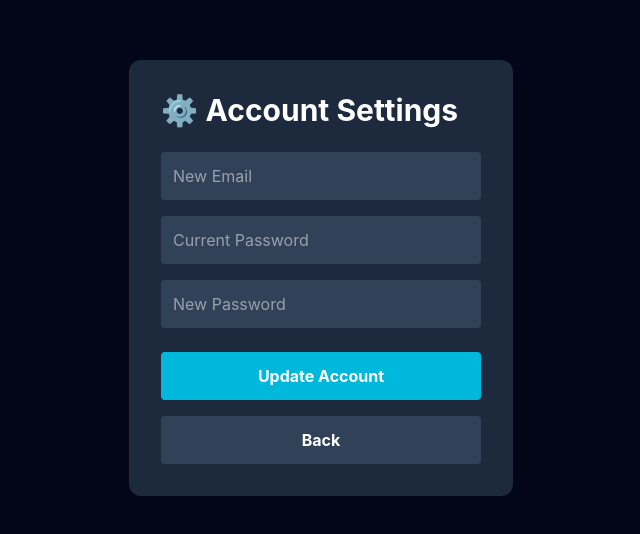
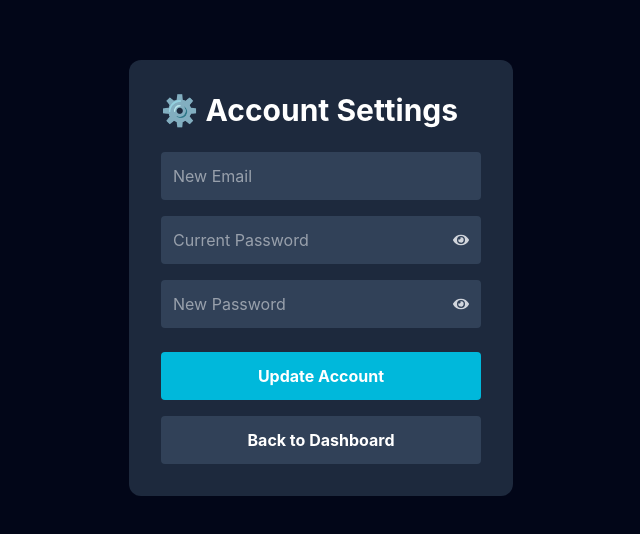
Before and after one commit to rajsharma331/portfolio, a React app: page /settings in a window 1280 px wide. Shown: the part 122-656 px from the top of the page, without its empty margins (319-959 px from the left). Built offline with nearby package versions, Linux system fonts and the light colour scheme; no server answers; the HTML template or start-up script is replaced by a standard one.

Commit message:
updates password style

```diff
--- a/src/pages/Login.jsx
+++ b/src/pages/Login.jsx
@@ -1,86 +1,73 @@
 import { useState } from "react";
 import API from "../services/api";
+import { FaEye, FaEyeSlash } from "react-icons/fa";
 
 export default function Login() {
-
   const [email, setEmail] = useState("");
   const [password, setPassword] = useState("");
-
+  const [showPassword, setShowPassword] = useState(false);
 
   const login = async (e) => {
     e.preventDefault();
 
     try {
-
       const res = await API.post("/auth/login", {
         email,
         password,
       });
 
-
-      localStorage.setItem(
-        "token",
-        res.data.token
-      );
-
+      localStorage.setItem("token", res.data.token);
 
       window.location.href = "/dashboard";
-
-
     } catch (err) {
-
-      alert(
-        err.response?.data?.message || "Login failed"
-      );
-
+      alert(err.response?.data?.message || "Login failed");
     }
-
   };
 
-
   return (
-
     <div className="min-h-screen bg-slate-950 flex items-center justify-center text-white">
-
-
       <form
         onSubmit={login}
         className="bg-slate-800 p-8 rounded-xl w-96"
       >
-
         <h1 className="text-3xl font-bold mb-6">
           Admin Login
         </h1>
 
-
         <input
           className="w-full p-3 mb-4 bg-slate-700 rounded"
           placeholder="Email"
+          type="email"
           value={email}
-          onChange={(e)=>setEmail(e.target.value)}
+          onChange={(e) => setEmail(e.target.value)}
+          required
         />
 
+        <div className="relative mb-6">
+          <input
+            className="w-full p-3 bg-slate-700 rounded pr-12"
+            placeholder="Password"
+            type={showPassword ? "text" : "password"}
+            value={password}
+            onChange={(e) => setPassword(e.target.value)}
+            required
+          />
 
-        <input
-          className="w-full p-3 mb-6 bg-slate-700 rounded"
-          placeholder="Password"
-          type="password"
-          value={password}
-          onChange={(e)=>setPassword(e.target.value)}
-        />
-
+          <button
+            type="button"
+            onClick={() => setShowPassword(!showPassword)}
+            className="absolute right-3 top-1/2 -translate-y-1/2 text-gray-300 hover:text-white"
+          >
+            {showPassword ? <FaEyeSlash /> : <FaEye />}
+          </button>
+        </div>
 
         <button
-          className="w-full bg-cyan-500 p-3 rounded font-bold"
+          className="w-full bg-cyan-500 hover:bg-cyan-600 p-3 rounded font-bold transition"
         >
           Login
         </button>
-
-
       </form>
-
-
     </div>
-
   );
 }
--- a/src/pages/Settings.jsx
+++ b/src/pages/Settings.jsx
@@ -1,22 +1,24 @@
 import { useState } from "react";
 import { useNavigate } from "react-router-dom";
 import API from "../services/api";
+import { FaEye, FaEyeSlash } from "react-icons/fa";
 
 export default function Settings() {
-
   const navigate = useNavigate();
 
   const [email, setEmail] = useState("");
   const [currentPassword, setCurrentPassword] = useState("");
   const [newPassword, setNewPassword] = useState("");
+
+  const [showCurrentPassword, setShowCurrentPassword] = useState(false);
+  const [showNewPassword, setShowNewPassword] = useState(false);
+
   const [loading, setLoading] = useState(false);
-
 
   const updateAccount = async (e) => {
     e.preventDefault();
 
     try {
-
       setLoading(true);
 
       const res = await API.put("/auth/update", {
@@ -25,90 +27,100 @@ export default function Settings() {
         newPassword,
       });
 
-
       alert(res.data.message);
-
 
       setEmail("");
       setCurrentPassword("");
       setNewPassword("");
-
-
     } catch (err) {
-
-      alert(
-        err.response?.data?.message || "Update failed"
-      );
-
+      alert(err.response?.data?.message || "Update failed");
     } finally {
-
       setLoading(false);
-
     }
-
   };
-
 
   return (
     <div className="min-h-screen bg-slate-950 flex items-center justify-center text-white">
-
       <form
         onSubmit={updateAccount}
         className="bg-slate-800 p-8 rounded-xl w-96"
       >
-
         <h1 className="text-3xl font-bold mb-6">
           ⚙️ Account Settings
         </h1>
-
 
         <input
           type="email"
           placeholder="New Email"
           className="w-full p-3 mb-4 bg-slate-700 rounded"
           value={email}
-          onChange={(e)=>setEmail(e.target.value)}
+          onChange={(e) => setEmail(e.target.value)}
         />
 
-
+        <div className="relative mb-4">
           <input
-          type="password"
+            type={showCurrentPassword ? "text" : "password"}
             placeholder="Current Password"
-          className="w-full p-3 mb-4 bg-slate-700 rounded"
+            className="w-full p-3 bg-slate-700 rounded pr-12"
             value={currentPassword}
-          onChange={(e)=>setCurrentPassword(e.target.value)}
+            onChange={(e) => setCurrentPassword(e.target.value)}
             required
           />
 
+          <button
+            type="button"
+            onClick={() =>
+              setShowCurrentPassword(!showCurrentPassword)
+            }
+            className="absolute right-3 top-1/2 -translate-y-1/2 text-gray-300 hover:text-white"
+          >
+            {showCurrentPassword ? (
+              <FaEyeSlash />
+            ) : (
+              <FaEye />
+            )}
+          </button>
+        </div>
 
+        <div className="relative mb-6">
           <input
-          type="password"
+            type={showNewPassword ? "text" : "password"}
             placeholder="New Password"
-          className="w-full p-3 mb-6 bg-slate-700 rounded"
+            className="w-full p-3 bg-slate-700 rounded pr-12"
             value={newPassword}
-          onChange={(e)=>setNewPassword(e.target.value)}
+            onChange={(e) => setNewPassword(e.target.value)}
           />
 
+          <button
+            type="button"
+            onClick={() =>
+              setShowNewPassword(!showNewPassword)
+            }
+            className="absolute right-3 top-1/2 -translate-y-1/2 text-gray-300 hover:text-white"
+          >
+            {showNewPassword ? (
+              <FaEyeSlash />
+            ) : (
+              <FaEye />
+            )}
+          </button>
+        </div>
 
         <button
           disabled={loading}
-          className="w-full bg-cyan-500 hover:bg-cyan-600 p-3 rounded font-bold"
+          className="w-full bg-cyan-500 hover:bg-cyan-600 p-3 rounded font-bold transition"
         >
           {loading ? "Updating..." : "Update Account"}
         </button>
 
-
         <button
           type="button"
-          onClick={()=>navigate("/dashboard")}
-          className="w-full mt-4 bg-slate-700 hover:bg-slate-600 p-3 rounded font-bold"
+          onClick={() => navigate("/dashboard")}
+          className="w-full mt-4 bg-slate-700 hover:bg-slate-600 p-3 rounded font-bold transition"
         >
-          Back
+          Back to Dashboard
         </button>
-
-
       </form>
-
     </div>
   );
 }
```
Lines whose indentation alone changed are shown as unchanged.
